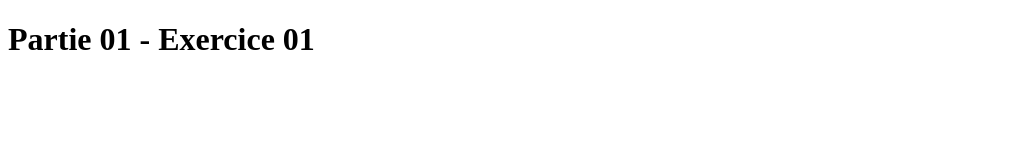
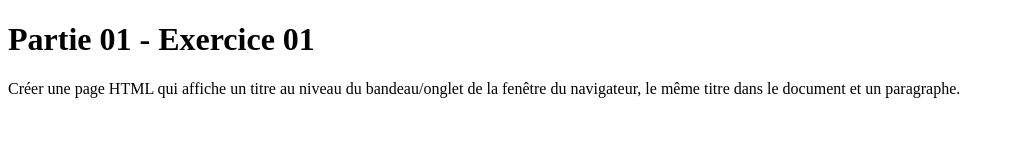
Before and after one commit to KMBedw/mon-app1, a plain HTML site: page index.html in a window 1280 px wide. Shown: the whole page, without its empty margins (0-1015 px from the left). Drawn offline with Linux system fonts and the light colour scheme.

Commit message:
add my paragraphe

```diff
--- a/index.html
+++ b/index.html
@@ -27,5 +27,11 @@
   <body>
     <!-- La balise <h1> affiche un titre de niveau 1 dans le corps de la page, il s'agit du titre principal. Il ne peut y en avoir qu'un. Il existe 6 niveaux de titre. -->
     <h1>Partie 01 - Exercice 01</h1>
+
+    <!-- La balise <p> affiche un paragraphe de texte dans le corps de la page, il contient ici des instructions pour la tâche demandée -->
+    <p>
+      Créer une page HTML qui affiche un titre au niveau du bandeau/onglet de la
+      fenêtre du navigateur, le même titre dans le document et un paragraphe.
+    </p>
   </body>
 </html>
```
